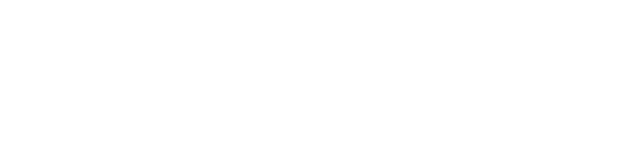
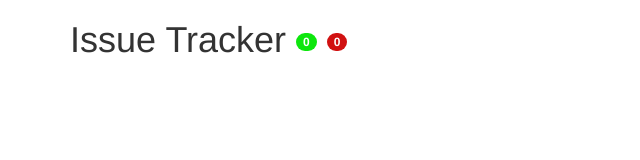
Before and after one commit to amdadislam01/Issue-tracker, a plain HTML site: page index.html in a window 1280 px wide. Shown: the whole page, without its empty margins (0-640 px from the left). Drawn offline with nearby package versions, Linux system fonts and the light colour scheme.

Commit message:
Header complate

```diff
--- a/index.html
+++ b/index.html
@@ -9,6 +9,10 @@
     <link rel="stylesheet" href="https://maxcdn.bootstrapcdn.com/bootstrap/3.3.7/css/bootstrap.min.css" integrity="sha384-BVYiiSIFeK1dGmJRAkycuHAHRg32OmUcww7on3RYdg4Va+PmSTsz/K68vbdEjh4u" crossorigin="anonymous">
 </head>
 <body>
-
+    <div class="container">
+      <h1>Issue Tracker
+        <span class="badge" style="background-color: rgb(13, 230, 13);" id="issueCount"> 0 </span>
+        <span class="badge" style="background-color: #d11111;" id="closedCount"> 0 </span>
+      </h1>
 </body>
 </html>
```
